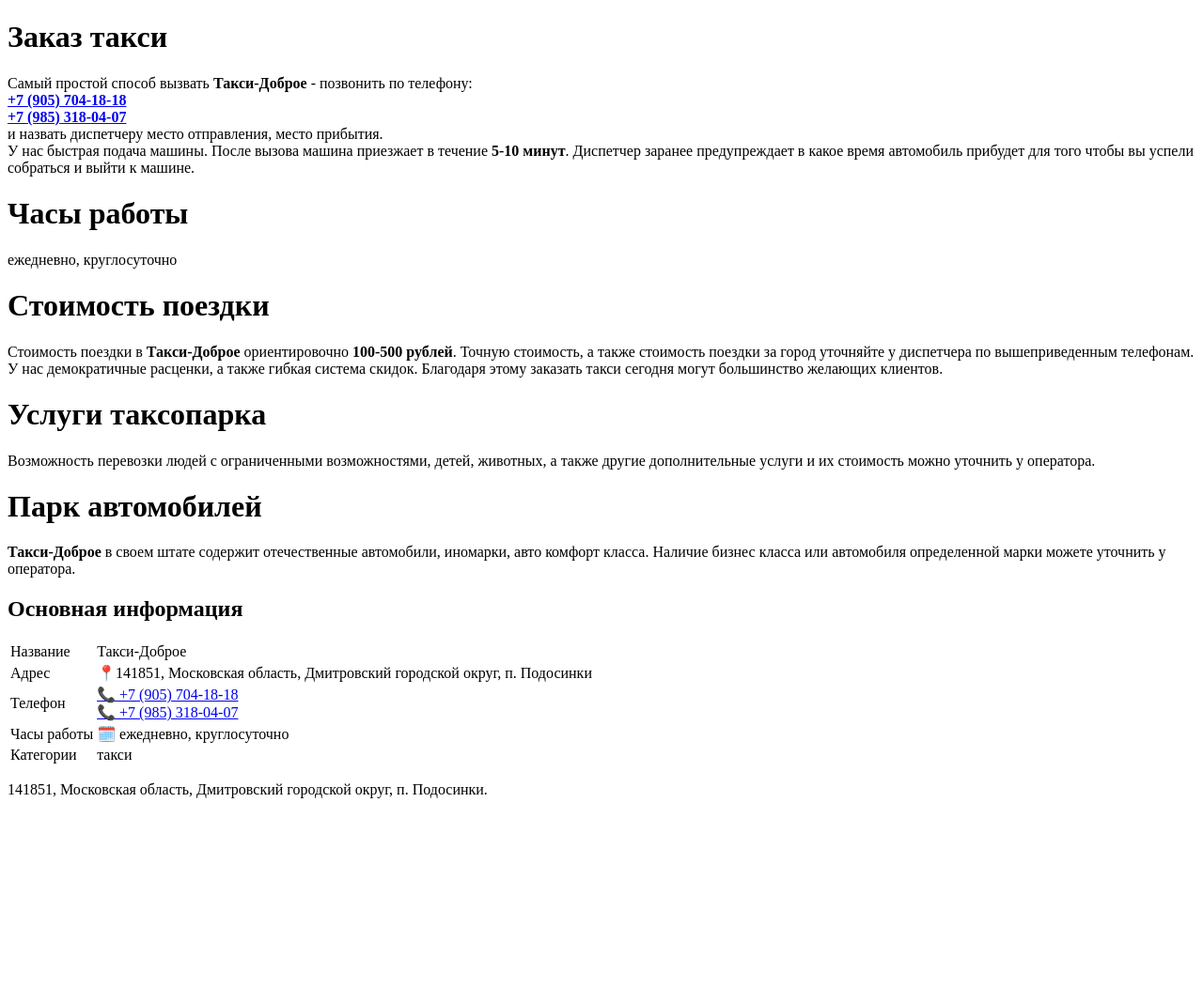
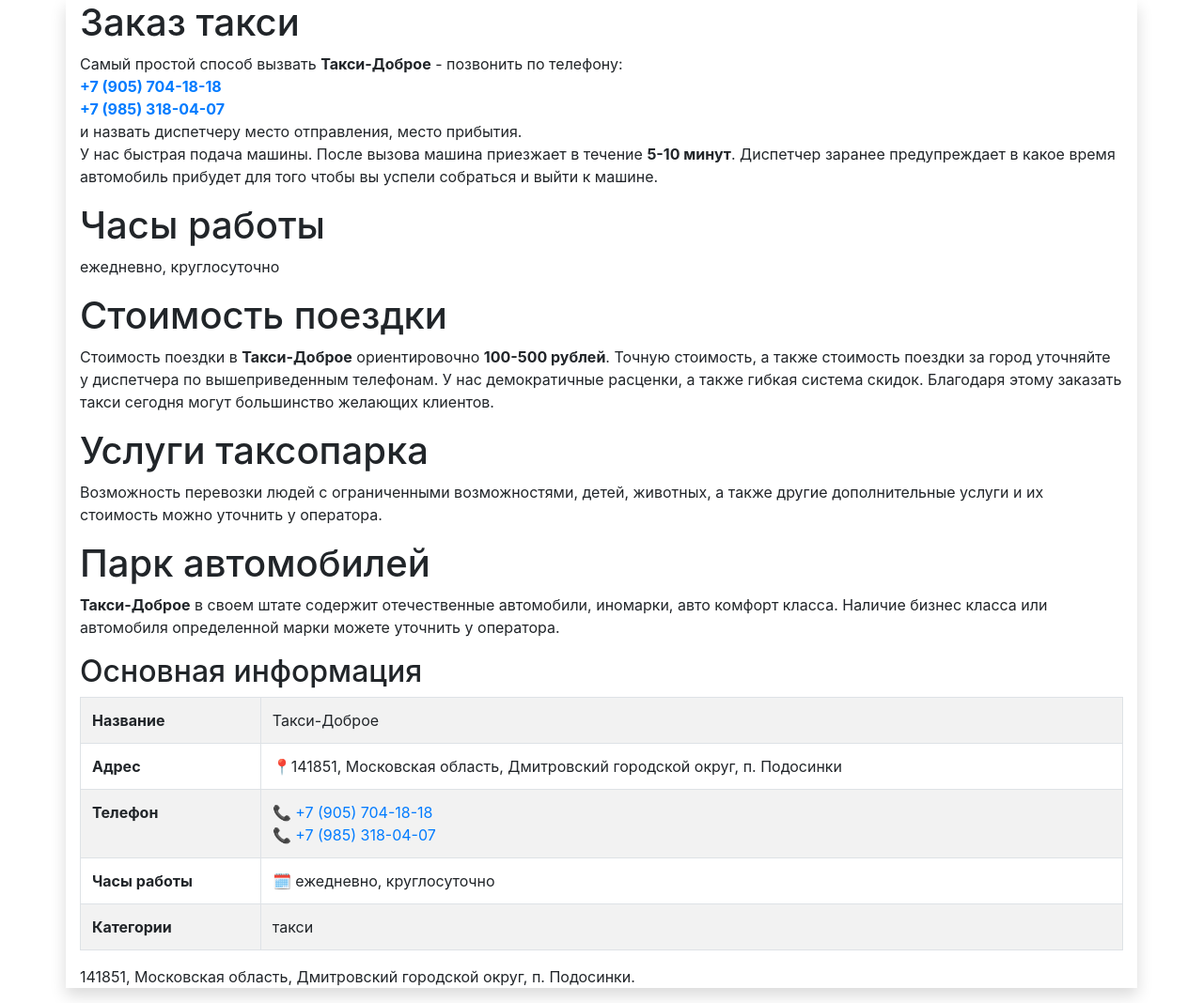
Before and after one commit to Paulymorph/taxi-dobroe-site, a plain HTML site: page static/index.html in a window 1280 px wide. Shown: the whole page at 94% size. Before the commit the page ends 866 px from the top, so only its background shows below. Drawn offline with nearby package versions, Linux system fonts and the light colour scheme.

Commit message:
Add bootstrap styles for better looking

```diff
--- a/static/index.html
+++ b/static/index.html
@@ -3,10 +3,13 @@
 
 <head>
   <meta charset="utf-8">
+  <link rel="stylesheet" href="https://stackpath.bootstrapcdn.com/bootstrap/4.4.1/css/bootstrap.min.css"
+    integrity="sha384-Vkoo8x4CGsO3+Hhxv8T/Q5PaXtkKtu6ug5TOeNV6gBiFeWPGFN9MuhOf23Q9Ifjh" crossorigin="anonymous">
   <title>«Такси-Доброе» поселок Подосинки</title>
 </head>
 
 <body>
+  <div class="container shadow">
     <h1>Заказ такси</h1>
     <p>
       Самый простой способ вызвать <strong>Такси-Доброе</strong> - позвонить по телефону: <br>
@@ -21,13 +24,15 @@
     <p>ежедневно, круглосуточно</p>
     <h1>Стоимость поездки</h1>
     <p>
-    Стоимость поездки в <strong>Такси-Доброе</strong> ориентировочно <strong>100-500 рублей</strong>. Точную стоимость,
+      Стоимость поездки в <strong>Такси-Доброе</strong> ориентировочно <strong>100-500 рублей</strong>. Точную
+      стоимость,
       а также стоимость поездки за город уточняйте у диспетчера по вышеприведенным телефонам. У нас демократичные
       расценки, а также гибкая система скидок.
       Благодаря этому заказать такси сегодня могут большинство желающих клиентов.
     </p>
     <h1>Услуги таксопарка</h1>
-  <p>Возможность перевозки людей с ограниченными возможностями, детей, животных, а также другие дополнительные услуги и
+    <p>Возможность перевозки людей с ограниченными возможностями, детей, животных, а также другие дополнительные услуги
+      и
       их стоимость можно уточнить у оператора.</p>
     <h1>Парк автомобилей</h1>
     <p>
@@ -35,42 +40,43 @@
       Наличие бизнес класса или автомобиля определенной марки можете уточнить у оператора.
     </p>
     <h2>Основная информация</h2>
-  <table>
+    <table class="table table-striped table-bordered">
       <tr>
-      <td>Название</td>
+        <th>Название</th>
         <td>Такси-Доброе</td>
       </tr>
       <tr>
-      <td>Адрес</td>
+        <th>Адрес</th>
         <td>📍141851, Московская область, Дмитровский городской округ, п. Подосинки</td>
       </tr>
       <tr>
-      <td>
+        <th>
           Телефон
-      </td>
+        </th>
         <td>
           <a href="tel:+7(905)704-18-18">📞 +7 (905) 704-18-18</a><br>
           <a href="tel:+7(985)318-04-07">📞 +7 (985) 318-04-07</a><br>
         </td>
       </tr>
       <tr>
-      <td>
+        <th>
           Часы работы
-      </td>
+        </th>
         <td>
           🗓️ ежедневно, круглосуточно
         </td>
       </tr>
       <tr>
-      <td>
+        <th>
           Категории
-      </td>
+        </th>
         <td>
           такси
         </td>
       </tr>
     </table>
-  <p>141851, Московская область, Дмитровский городской округ, п. Подосинки.</p>
+    <footer><address>141851, Московская область, Дмитровский городской округ, п. Подосинки.</address></footer>
+  </div>
 </body>
 
 </html>
```
Lines whose indentation alone changed are shown as unchanged.
